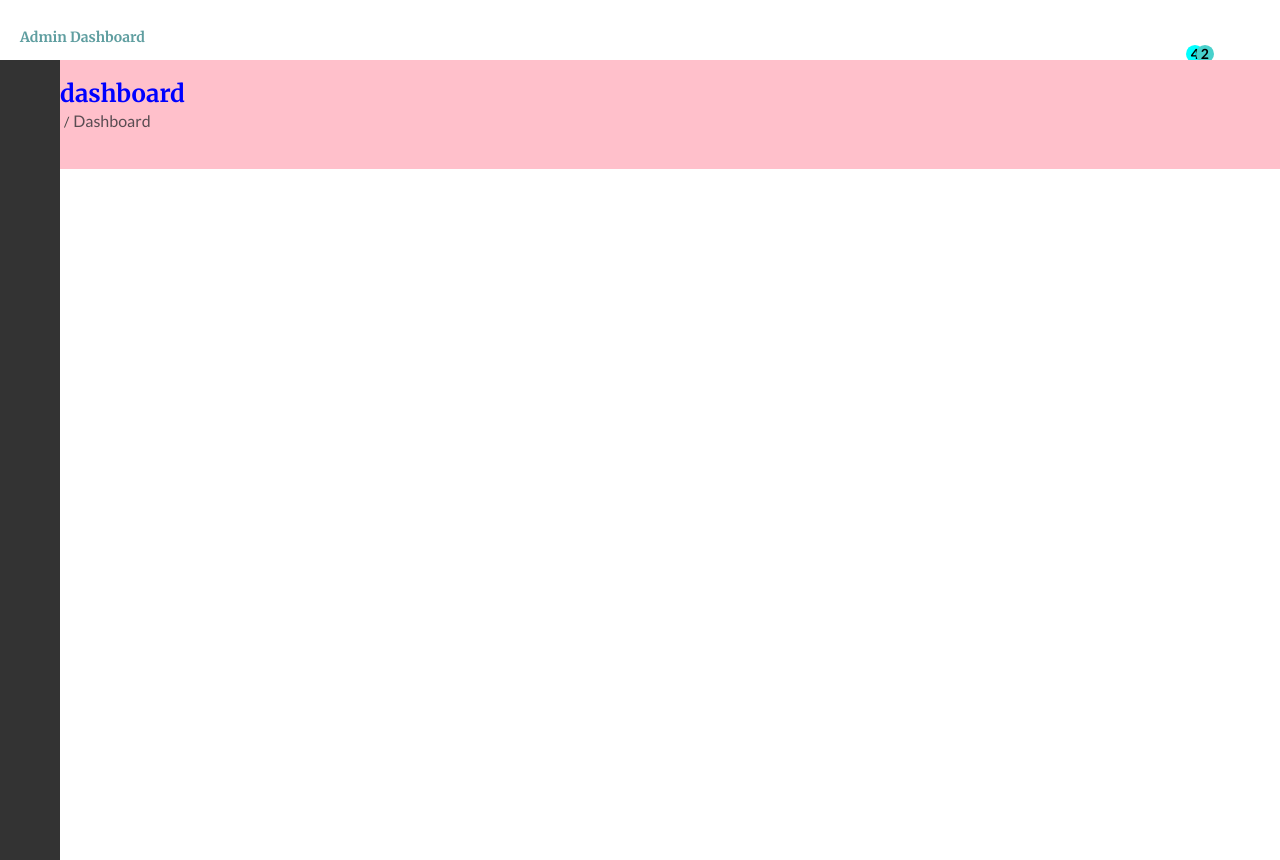
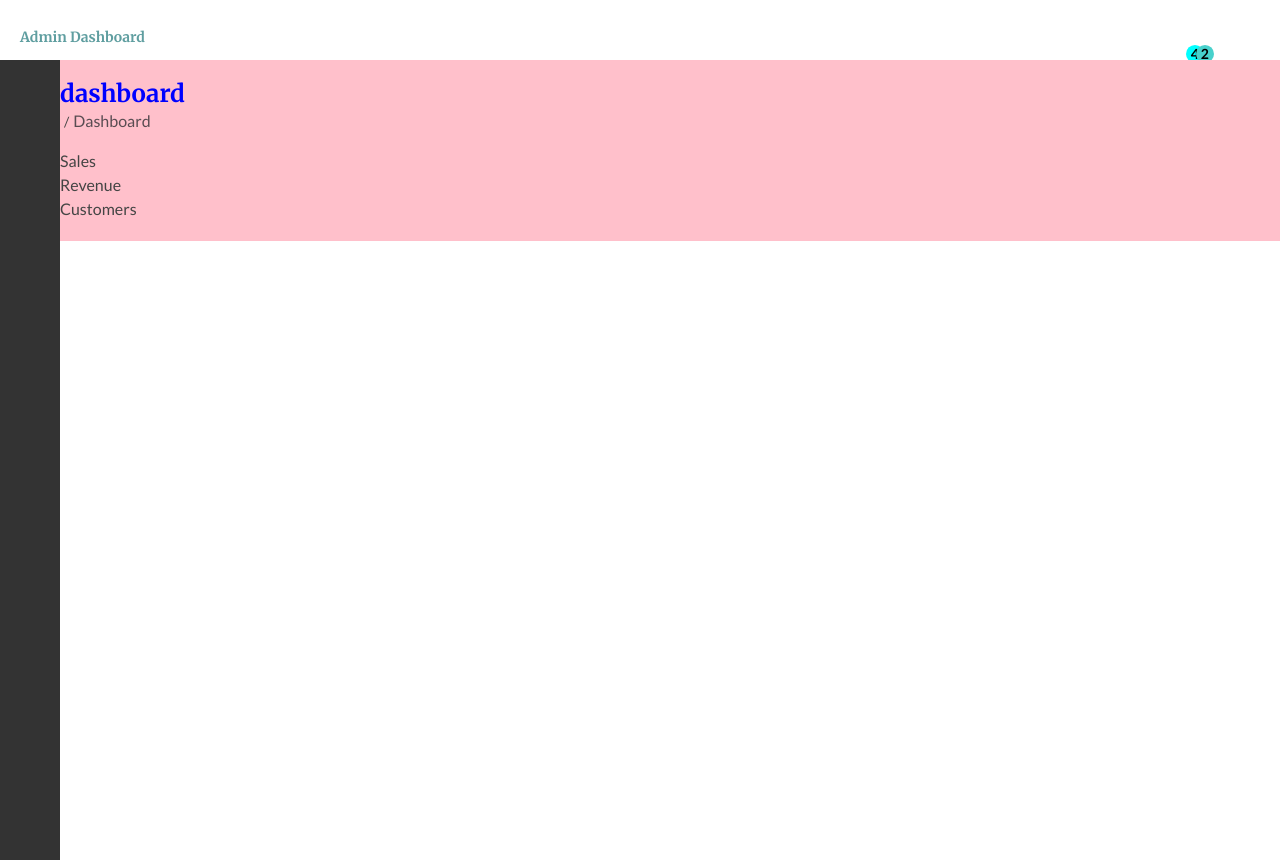
Before and after one commit to banuaggun/react-admin-dashboard, a React (Vite) app: page / in a window 1280 px wide. Shown: the top 860 px of the page. Built offline with nearby package versions, Linux system fonts and the light colour scheme; some icons are missing.

Commit message:
Data retrieval was done with Fetch.

```diff
--- /dev/null
+++ b/src/components/card/Card.jsx
@@ -0,0 +1,11 @@
+import React from 'react'
+
+const Card = ({card}) => {
+  return (
+    <div>
+      {card.name}
+    </div>
+  )
+}
+
+export default Card
--- a/src/components/dashboard/Dashboard.jsx
+++ b/src/components/dashboard/Dashboard.jsx
@@ -1,12 +1,30 @@
-import React from 'react'
+import { useState, useEffect } from 'react'
+import Card from '../card/Card'
 import './dashboard.css'
 
 const Dashboard = () => {
+
+  const [cards, setCards] = useState([])
+
+  const fetchData = () => {
+    fetch('../api/info.json').then(res => res.json()).then(data => {
+      setCards(data.cards);
+    }).catch(e => console.log(e.message))
+  };
+
+  useEffect(() => {
+    fetchData();
+  }, []);
+
   return (
     <section className="dashboard section">
       <div className="row">
         <div className="col-lg-8">
-          <div className="row"></div>
+          <div className="row">
+            {
+              cards && cards.length > 0 && cards.map(card => <Card key={card._id} card={card} />)
+            }
+          </div>
         </div>
         <div className="col-lg-4"></div>
       </div>
```
